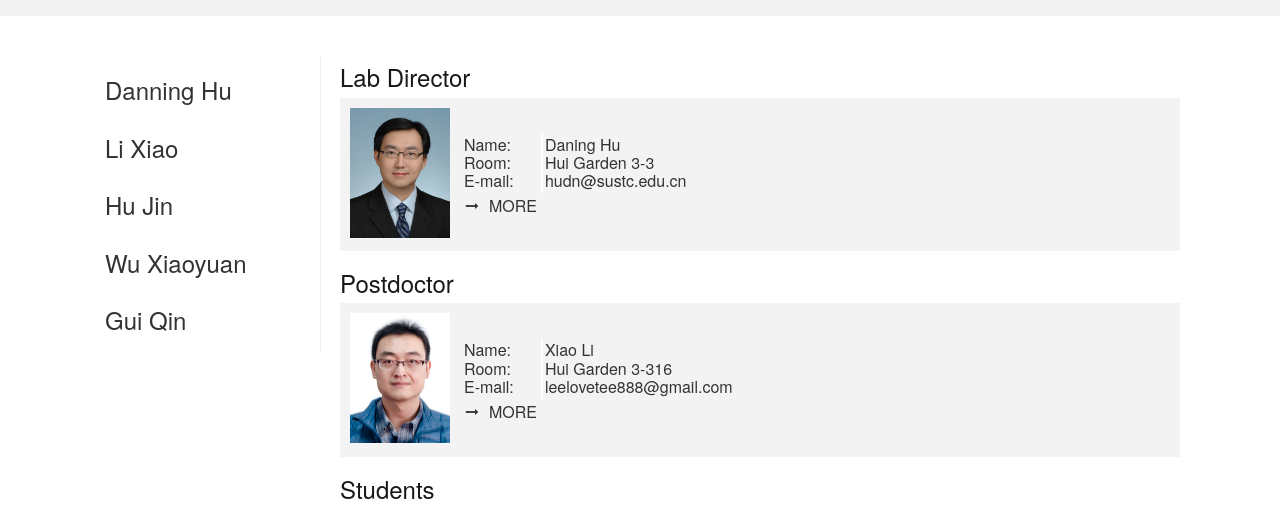
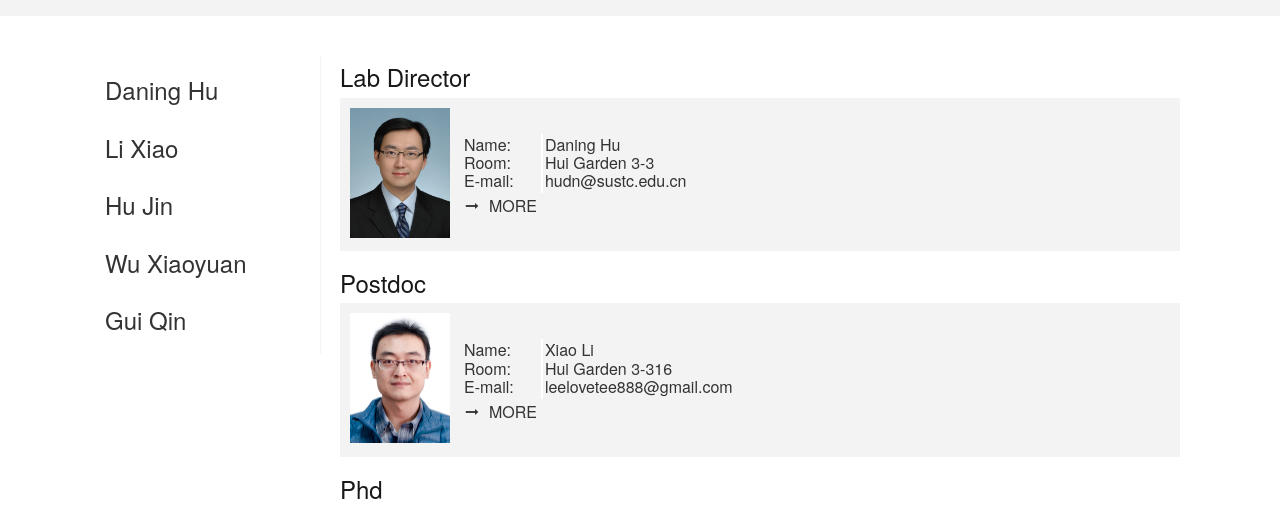
Before and after one commit to SUSTC-BAIL/SUSTC-BAIL.github.io, a plain HTML site: page page/people.html in a window 1280 px wide. Shown: the part 264-770 px from the top of the page. Drawn offline with Linux system fonts and the light colour scheme.

Commit message:
update website

```diff
--- a/page/people.html
+++ b/page/people.html
@@ -54,7 +54,7 @@
         <div class="main-people-content">
             <div class="people-left-content">
                 <ul class="people-list">
-                    <li><a href="#daning-hu">Danning Hu</a></li>
+                    <li><a href="#daning-hu">Daning Hu</a></li>
                     <li><a href="#lixiao">Li Xiao</a></li>
                     <li><a href="#hu-jin">Hu Jin</a></li>
                     <li><a hrf="#xiaoyuan">Wu Xiaoyuan</a></li>
@@ -90,7 +90,7 @@
                         </table>
                     </div>
                 </div>
-                <h4>Postdoctor</h4>
+                <h4>Postdoc</h4>
                 <div class="people-content" id="lixiao">
                         <div>
                             <img src="../img/xiaoli.jpg" class="people-img"/>
@@ -115,7 +115,7 @@
                             </table>
                         </div>
                 </div>
-                <h4>Students</h4>
+                <h4>Phd</h4>
                 <div class="people-content" id="hu-jin">
                     <div>
                         <img src="../img/jinhu.jpg" class="people-img"/>
@@ -140,6 +140,7 @@
                         </table>
                     </div>
             </div>
+            <h4>Master</h4>
                 <div class="people-content" id="xiaoyuan">
                         <div>
                             <img src="../img/xiaoyuan.jpg" class="people-img"/>
```
Also changed, not shown: css/base.css (line endings or trailing spaces), css/index.css (line endings or trailing spaces), css/people.css (line endings or trailing spaces), css/subpage.css (line endings or trailing spaces), css/utils.css (line endings or trailing spaces), img/jinhu.jpg, page/acadmics/publications.html (line endings or trailing spaces), page/hiring.html (line endings or trailing spaces), page/index.html (line endings or trailing spaces), 1 other file.
